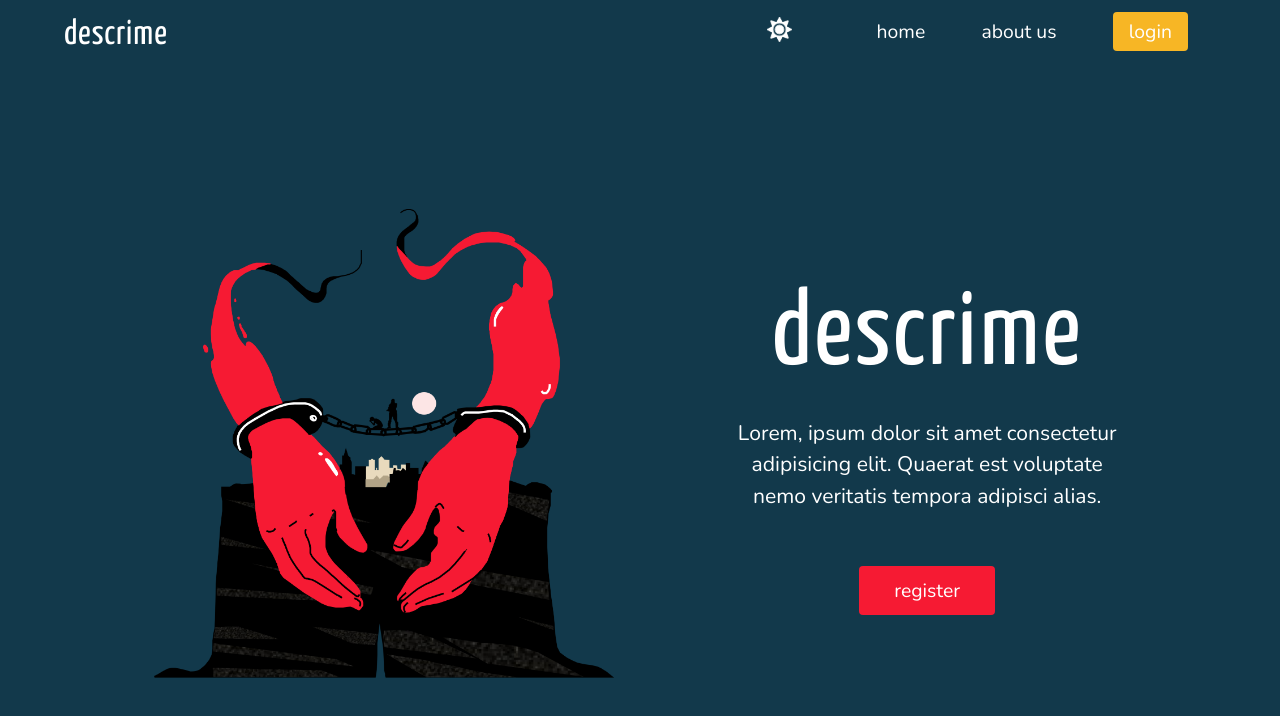
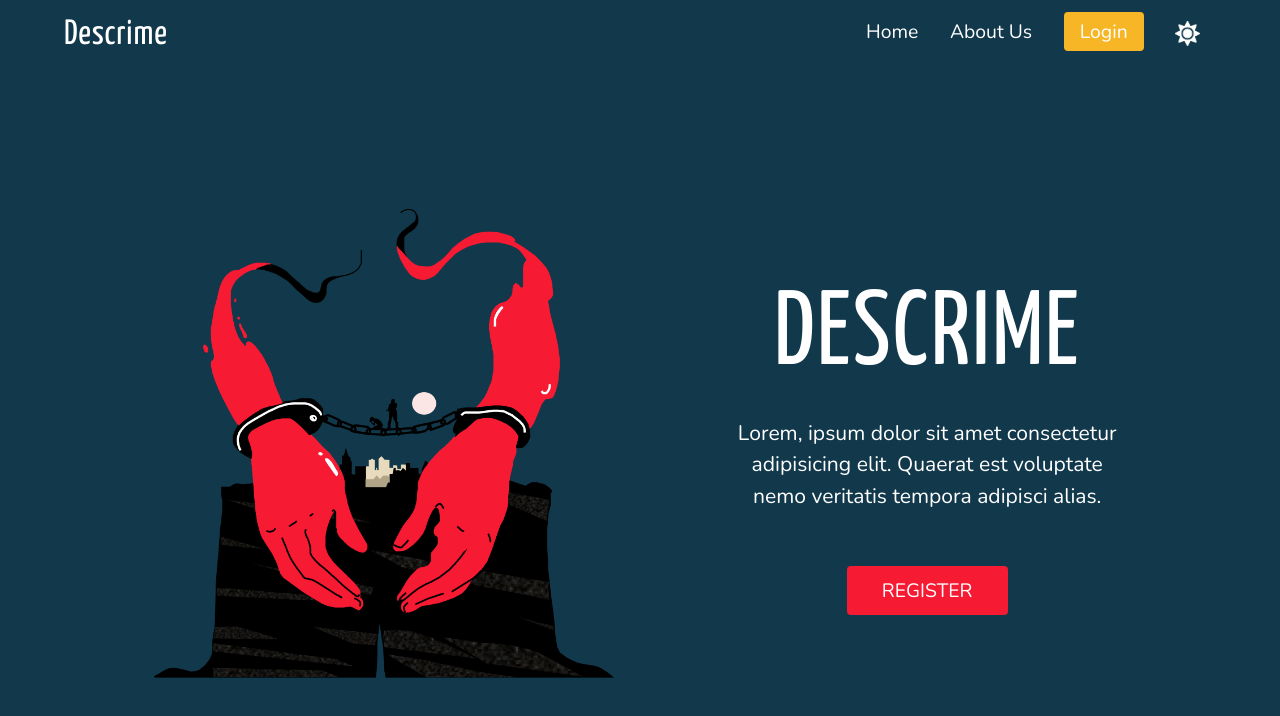
Before and after one commit to shreyayyagari/descrime, an Angular app in the folder descrime_ui/descrime-ui/: page / in a window 1280 px wide. Shown: the top 716 px of the page. Built offline with nearby package versions, Linux system fonts and the light colour scheme.

Commit message:
slight tweaks to homepage

```diff
--- a/descrime_ui/descrime-ui/src/app/header/header.component.css
+++ b/descrime_ui/descrime-ui/src/app/header/header.component.css
@@ -17,8 +17,7 @@
   font-size: 2rem;
   color: var(--secondary);
   justify-self: start;
-    font-family: 'Yanone Kaffeesatz', sans-serif;
-
+  font-family: "Yanone Kaffeesatz", sans-serif;
 }
 #navbar-logo {
   cursor: pointer;
@@ -28,12 +27,12 @@
   grid-template-columns: repeat(4, auto);
   list-style: none;
   text-align: center;
-    width: 70%;
+  width: 58%;
   justify-self: end;
 }
 
 .nav-links {
-    color:var(--secondary);
+  color: var(--secondary);
   text-decoration: none;
 }
 
@@ -65,7 +64,7 @@
   background-color: var(--secondary);
 }
 
-@media screen and (max-width: 768px){
+@media screen and (max-width: 768px) {
   .nav-container {
     position: relative;
   }
@@ -109,7 +108,7 @@
     width: 100%;
   }
   .nav-links-btn {
-        border:none;
+    border: none;
     padding: 0;
     border-radius: 0;
     background-color: var(--primary);
@@ -130,7 +129,7 @@
     position: absolute;
     top: 20%;
     right: 5%;
-        transform: translate(5%,20%);
+    transform: translate(5%, 20%);
   }
 
   .menu-toggle .bar {
@@ -162,5 +161,5 @@
 
 .light-theme {
   --primary: #fff;
-    --secondary: #12394B;
+  --secondary: #12394b;
 }
--- a/descrime_ui/descrime-ui/src/app/header/header.component.html
+++ b/descrime_ui/descrime-ui/src/app/header/header.component.html
@@ -1,16 +1,16 @@
 <div class="nav-container">
     <nav class="navbar">
-        <h1 id="navbar-logo">descrime</h1>
+        <h1 id="navbar-logo">Descrime</h1>
         <div class="menu-toggle" id="mobile-menu">
             <span class="bar"></span>
             <span class="bar"></span>
             <span class="bar"></span>
         </div>
         <ul class="nav-menu">
-            <img src="../../assets/images/sun.png" alt="" id="icon">
-            <li><a href="#" class="nav-links">home</a></li>
-            <li><a href="#" class="nav-links">about us</a></li>
-            <li><a href="#" class="nav-links nav-links-btn">login</a></li>
+            <li><a href="#" class="nav-links">Home</a></li>
+            <li><a href="#" class="nav-links">About Us</a></li>
+            <li><a href="#" class="nav-links nav-links-btn">Login</a></li>
+            <li><img src="../../assets/images/sun.png" alt="" id="icon"></li>
         </ul>
     </nav>
 </div>
--- a/descrime_ui/descrime-ui/src/app/pages/home-page/home-page.component.css
+++ b/descrime_ui/descrime-ui/src/app/pages/home-page/home-page.component.css
@@ -1,5 +1,5 @@
 .main {
-    background-color:var(--primary);
+  background-color: var(--primary);
 }
 
 .main-container {
@@ -25,7 +25,7 @@
   font-weight: lighter;
   font-size: 6rem;
   letter-spacing: 0.02em;
-    font-family: 'Yanone Kaffeesatz', sans-serif;
+  font-family: "Yanone Kaffeesatz", sans-serif;
 }
 
 .main-content p {
@@ -34,7 +34,7 @@
 }
 .main-btn {
   font-size: 1rem;
-    background-color:var(--darkpink);
+  background-color: var(--darkpink);
   padding: 10px 35px;
   border: none;
   border-radius: 4px;
@@ -42,7 +42,7 @@
   margin-top: 2rem;
   position: relative;
   cursor: pointer;
-    transition: all .35s;
+  transition: all 0.35s;
   outline: none;
 }
 
@@ -60,9 +60,9 @@
   left: 0;
   width: 0;
   height: 100%;
-    transition: all .35s;
+  transition: all 0.35s;
   border-radius: 4px;
-    background:var(--blue);
+  background: var(--blue);
 }
 
 .main-btn:hover {
@@ -70,7 +70,7 @@
 }
 
 .main-btn:hover:after {
-    width:100%;
+  width: 100%;
 }
 
 .main-img-container {
--- a/descrime_ui/descrime-ui/src/app/pages/home-page/home-page.component.html
+++ b/descrime_ui/descrime-ui/src/app/pages/home-page/home-page.component.html
@@ -5,11 +5,11 @@
         </div>
 
         <div class="main-content">
-            <h1>descrime</h1>
+            <h1>DESCRIME</h1>
             <p>Lorem, ipsum dolor sit amet consectetur adipisicing elit. Quaerat est voluptate nemo veritatis
                 tempora
                 adipisci alias.</p>
-            <button class="main-btn"><a href="#">register</a></button>
+            <button class="main-btn"><a href="#">REGISTER</a></button>
 
         </div>
 
```
Lines whose indentation alone changed are shown as unchanged.
